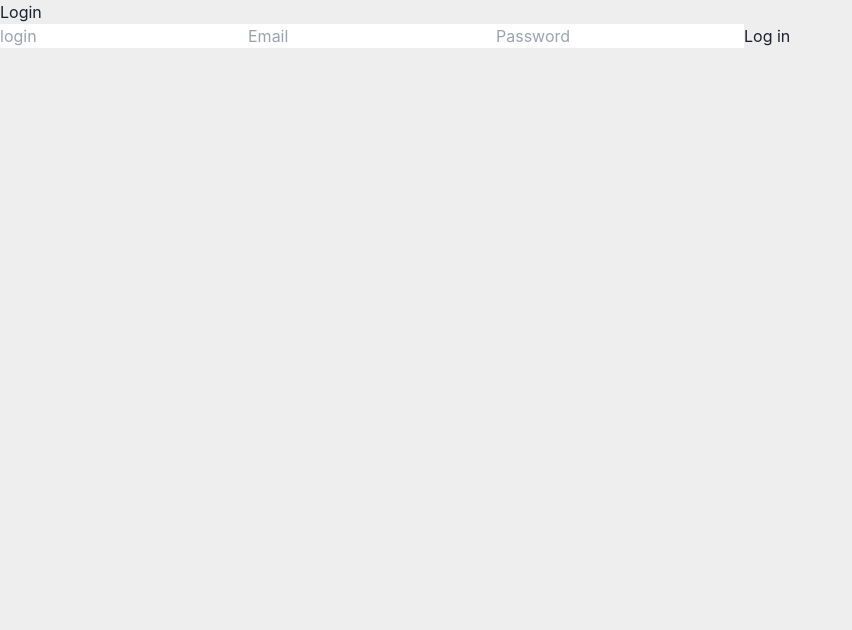
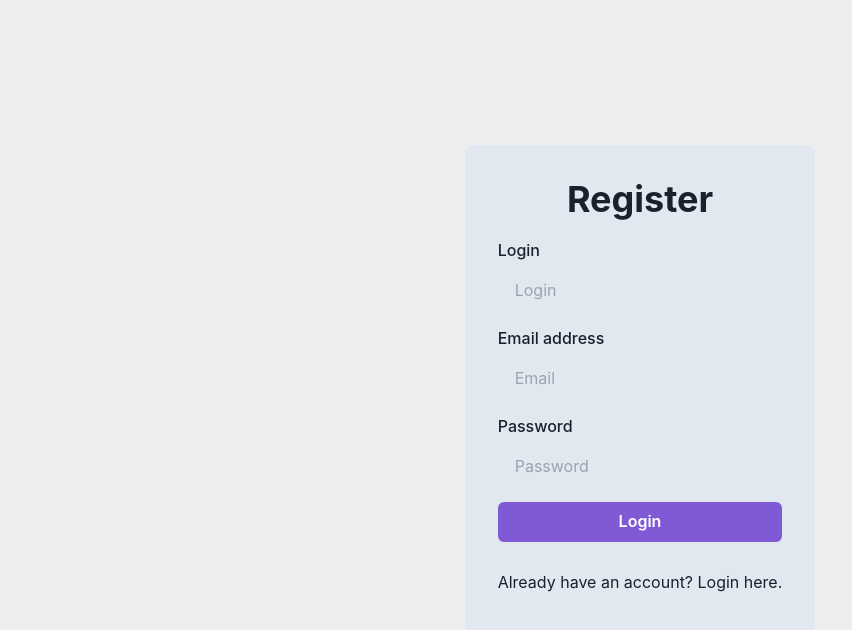
Before and after one commit to desherzy/chronos, a React (Create React App) app: page /registration in a window 1280 px wide. Shown: the top 630 px of the page, without its empty margins (0-852 px from the left). Built offline with nearby package versions, Linux system fonts and the light colour scheme; the HTML template or start-up script is replaced by a standard one.

Commit message:
login and registration pages
/login and /registration pages UI

```diff
--- a/src/App.jsx
+++ b/src/App.jsx
@@ -53,7 +53,7 @@ function App() {
         <Routes>
           <Route path='/registration' element={<Registration />} />
           <Route path='/login' element={<Login />} />
-          <Route path='/' element={<MainPage />} />
+          <Route path='/' element={<Login />} />
           <Route path='/settings' element={<PrivateRoute> <ProfileSettings /> </PrivateRoute>} />
           <Route path='/invitations' element={<PrivateRoute> <Invitations /> </PrivateRoute>} />
           <Route path="/calendars" element={<PrivateRoute> <CalendarList/> </PrivateRoute>} />
--- a/src/components/Login.jsx
+++ b/src/components/Login.jsx
@@ -1,6 +1,9 @@
 import React, { useEffect, useState } from 'react';
 import { useNavigate } from 'react-router-dom';
 import useAuthStore from '../store/auth';
+import { Link as ReactRouterLink } from 'react-router-dom';
+import { Link as ChakraLink } from '@chakra-ui/react'
+import { Center, VStack, Box, Heading, FormControl, FormLabel, Input, Button } from '@chakra-ui/react';
 
 function Login() {
     const navigate = useNavigate();
@@ -37,15 +40,33 @@ function Login() {
     }};
 
     return (
-    <div>
-        <h2>Login</h2>
-        <form onSubmit={handleSubmit}>
-            <input type="text" name="email" value={formData.email} onChange={handleChange} placeholder="Email" />
-            <input type="password" name="password" value={formData.password} onChange={handleChange} placeholder="Password" />
-            <button type="submit">Log in</button>
-        </form>
-        {error && <p>{error.message || 'Login failed'}</p>}
-    </div>
+        <Center h="100vh">
+            <Box borderWidth='1px' borderRadius='lg' p={8} backgroundColor='#E2E8F0'>
+                <Heading textAlign='center' mb={4} >Login</Heading>
+                <form onSubmit={handleSubmit}>
+                    <VStack spacing={4} align="stretch">
+                        <FormControl id="email">
+                            <FormLabel>Email address</FormLabel>
+                            <Input type="text" name="email" value={formData.email} onChange={handleChange} placeholder="Email" />
+                        </FormControl>
+                        <FormControl id="password">
+                            <FormLabel>Password</FormLabel>
+                            <Input type="password" name="password" value={formData.password} onChange={handleChange} placeholder="Password" />
+                        </FormControl>
+                        <Button colorScheme="purple" type="submit">
+                            Login
+                        </Button>
+                    </VStack>
+                </form>
+                <Center h="10vh">
+                    <Box>
+                        <ChakraLink as={ReactRouterLink} to='/registration'>
+                            Don't have an account? Register here.
+                        </ChakraLink>
+                    </Box>
+                </Center>
+            </Box>
+        </Center>
     );
 }
 
--- a/src/components/Registration.jsx
+++ b/src/components/Registration.jsx
@@ -1,6 +1,9 @@
 import React, { useEffect, useState } from 'react';
 import useAuthStore from '../store/auth';
 import { useNavigate } from 'react-router-dom';
+import { Link as ReactRouterLink } from 'react-router-dom';
+import { Link as ChakraLink } from '@chakra-ui/react'
+import { Center, VStack, Box, Heading, FormControl, FormLabel, Input, Button } from '@chakra-ui/react';
 
 function Registration() {
   const navigate = useNavigate();
@@ -29,15 +32,37 @@ function Registration() {
   };
 
   return (
-    <div>
-      <h2>Login</h2>
-      <form onSubmit={handleSubmit}>
-        <input type="text" name="login" value={formData.login} onChange={handleChange} placeholder="login" />
-        <input type="text" name="email" value={formData.email} onChange={handleChange} placeholder="Email" />
-        <input type="password" name="password" value={formData.password} onChange={handleChange} placeholder="Password" />
-        <button type="submit">Log in</button>
-      </form>
-    </div>
+    <Center h="100vh">
+      <Box borderWidth='1px' borderRadius='lg' p={8} backgroundColor='#E2E8F0'>
+            <Heading textAlign='center' mb={4} >Register</Heading>
+            <form onSubmit={handleSubmit}>
+                <VStack spacing={4} align="stretch">
+                    <FormControl id="login">
+                        <FormLabel>Login</FormLabel>
+                        <Input type="text" name="login" value={formData.login} onChange={handleChange} placeholder="Login" />
+                    </FormControl>
+                    <FormControl id="email">
+                        <FormLabel>Email address</FormLabel>
+                        <Input type="text" name="email" value={formData.email} onChange={handleChange} placeholder="Email" />
+                    </FormControl>
+                    <FormControl id="password">
+                        <FormLabel>Password</FormLabel>
+                        <Input type="password" name="password" value={formData.password} onChange={handleChange} placeholder="Password" />
+                    </FormControl>
+                    <Button colorScheme="purple" type="submit">
+                        Login
+                    </Button>
+                </VStack>
+            </form>
+            <Center h="10vh">
+                <Box>
+                    <ChakraLink as={ReactRouterLink} to='/login'>
+                        Already have an account? Login here.
+                    </ChakraLink>
+                </Box>
+            </Center>
+        </Box>
+    </Center>
   );
 }
 
```
